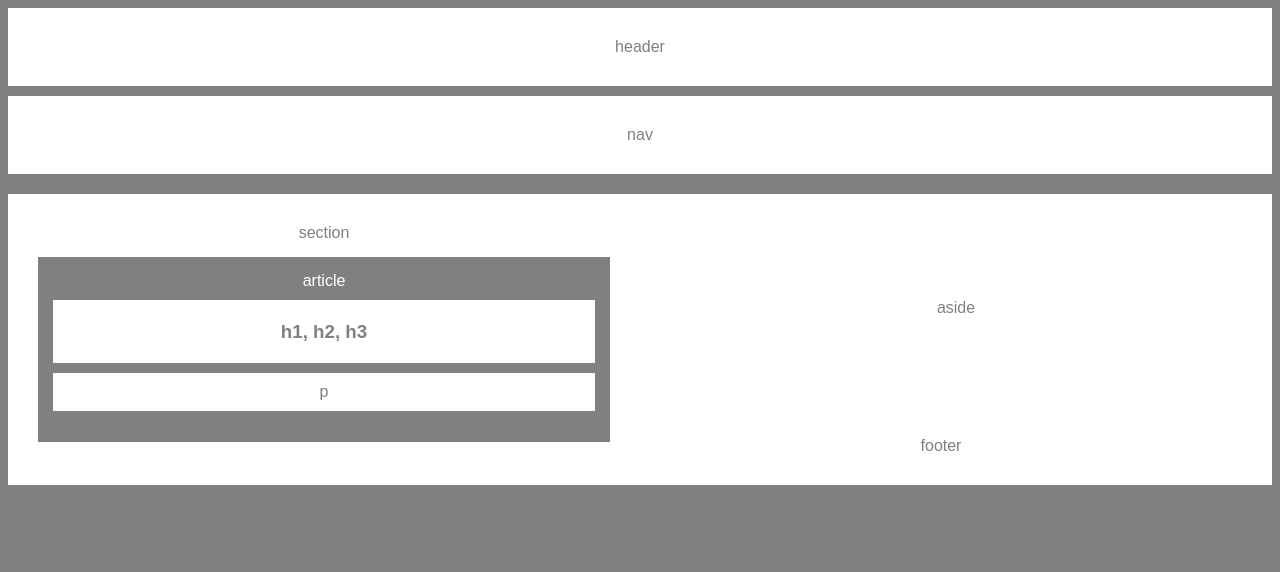
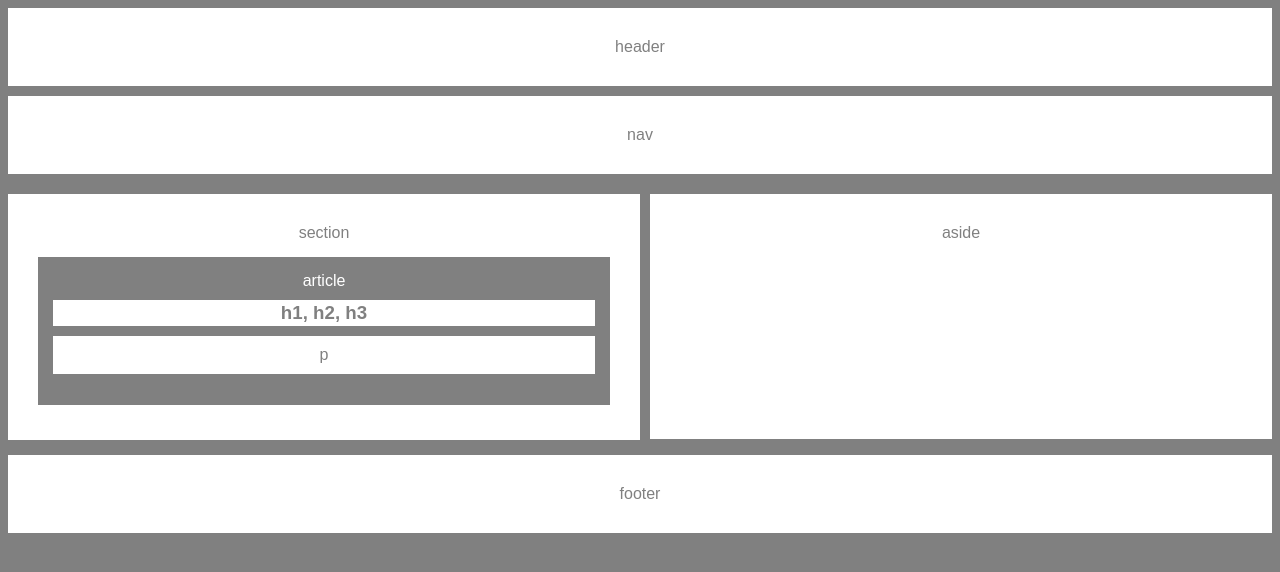
Before and after one commit to reekamaharaj/HW-Wireframe, a plain HTML site: page index.html in a window 1280 px wide. Drawn offline with Linux system fonts and the light colour scheme.

Commit message:
finalized formatting for page and cleaned up code

```diff
--- a/index.html
+++ b/index.html
@@ -16,27 +16,34 @@
             nav
         </nav>
 
-        <section id="left">
+        <div class="container">
+
+            <div id="box">
+                <section>
                     section
                     <article>
                         article
-                <div id="headertext">
+
                         <h1>h1, h2, h3</h1>
-                </div>
+
                         <p>
                             p
                         </p>
                     </article>
                 </section>
+            </div>
 
-        <section id="right">
+            <div id="box">
                 <aside>
                     aside
                 </aside>
-        </section>
+            </div>
+
+        </div>
 
         <footer>
             footer
         </footer>
+
     </body>
 </html>
--- a/style.css
+++ b/style.css
@@ -4,7 +4,6 @@
     text-align: center;
     font-family: sans-serif;
     box-sizing: border-box;
-
 }
 
 header {
@@ -25,6 +24,23 @@ section {
     margin-bottom: 15px;
 }
 
+aside {
+    background: white;
+    padding: 30px;
+    margin-bottom: 15px;
+    height: 245px;
+    margin-left: 10px;
+}
+
+.container {
+    display: flex;
+    flex-direction: row;
+}
+
+#box {
+    width: 50%;
+}
+
 article {
     color: white;
     padding: 15px;
@@ -41,27 +57,9 @@ p{
 h1 {
     color: gray;
     background: white;
-}
-
-#headertext {
-    background: white;
     padding: 2px;
     margin-top: 10px;
-}
-
-#left {
-    float: left;
-    width: 50%;
-}
-
-#right {
-    float: left;
-    width: 50%;
-}
-
-aside {
-    background: white;
-    padding: 75px;
+    margin-bottom: 0px;
 }
 
 footer {
```
Lines whose indentation alone changed are shown as unchanged.
